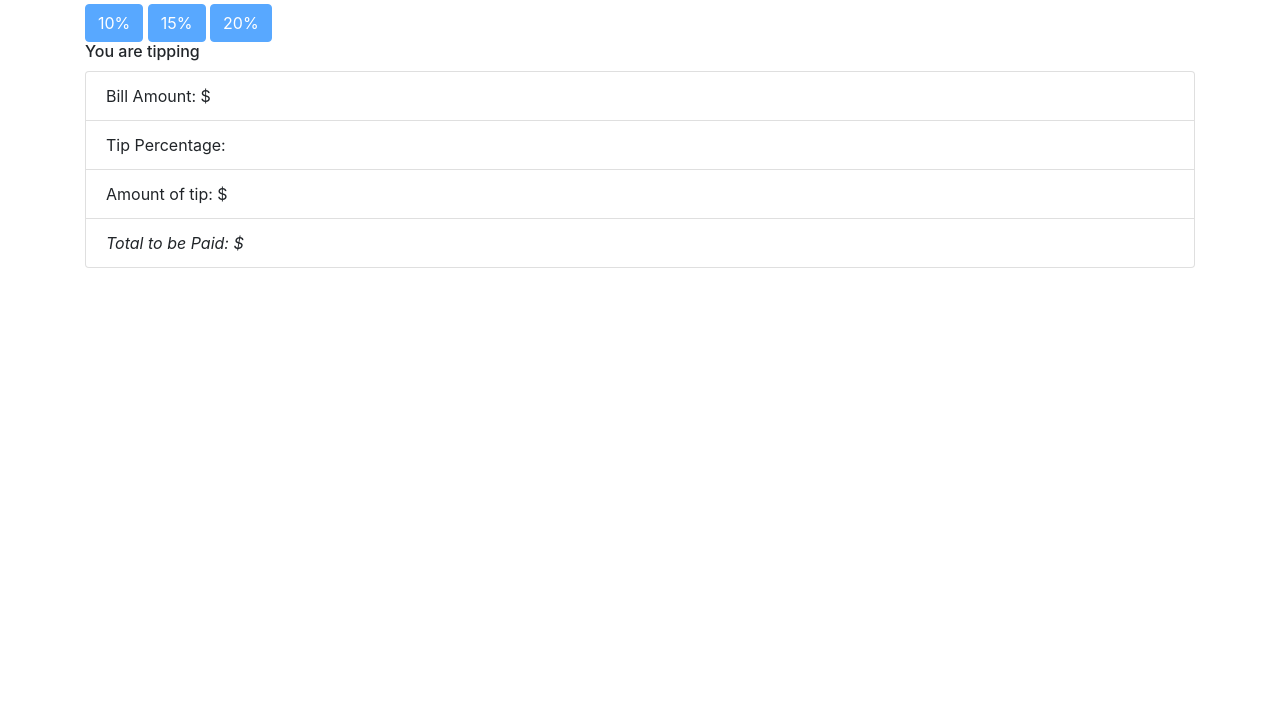
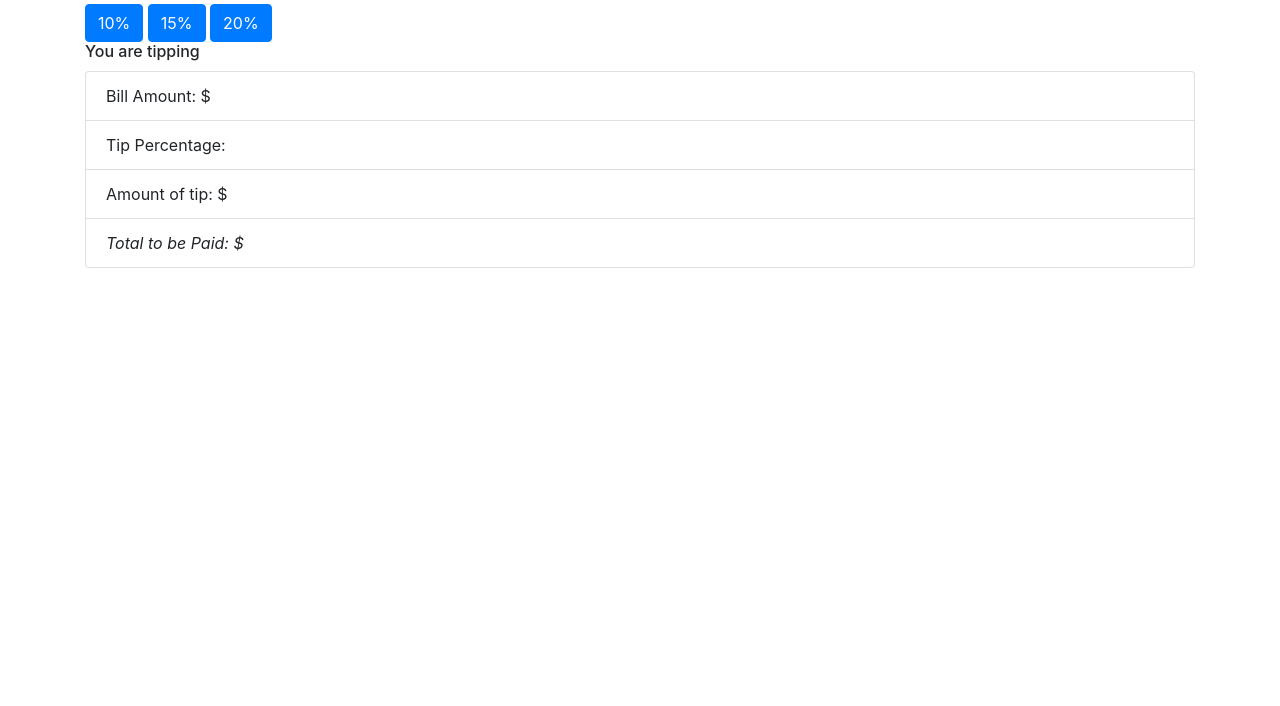
Before and after one commit to AJNiggemann/few100-lab-ajn, a website built with webpack: page src/index.html in a window 1280 px wide. Shown: the part 94-800 px from the top of the page. Built offline with nearby package versions, Linux system fonts and the light colour scheme.

Commit message:
Updates 3/12-915am MST

```diff
--- a/src/index.html
+++ b/src/index.html
@@ -37,12 +37,14 @@
                href="#"
                id="percent_10"
                type="button">10%</a>
-            <button class="btn btn-primary"
-                    id='percent_15'
-                    type="button">15%</button>
-            <button class="btn btn-primary"
-                    id='percent_20'
-                    type="button">20%</button>
+            <a class="btn btn-primary"
+               href="#"
+               id='percent_15'
+               type="button">15%</a>
+            <a class="btn btn-primary"
+               href="#"
+               id='percent_20'
+               type="button">20%</a>
             <!--Tip Buttons - END-->
             <!--Tipping Amount Text - START-->
             <div>
--- a/src/index.ts
+++ b/src/index.ts
@@ -1,7 +1,7 @@
 import './styles.css';
 
 const tipSelected = document.querySelectorAll('.btn');
-tipSelected.forEach(ts => ts.classList.add('disabled'));
+//tipSelected.forEach(ts => ts.classList.add('disabled'));
 const enteredBillAmount: HTMLInputElement = <HTMLInputElement>document.getElementById('bill_amount');
 let selectedTipAmt: number = 0;
 
@@ -13,15 +13,15 @@ function validateCost() {
     let formBorder: HTMLFormElement = document.querySelector('.sr-only');
     if (isNaN(billAmount)) {
         errorSection.innerHTML = 'Invalid, please re-enter the amount of the bill...';
-        formBorder.classList.add('needs-validation');
+        //formBorder.classList.add('needs-validation');
         enteredBillAmount.value = "";
         tipSelected.forEach(ts => ts.classList.add('disabled'));
         clearDisplay();
     } else if (billAmount <= 0) {
         errorSection.innerHTML = 'Bill needs to be more than zero, please re-enter...';
-        formBorder.classList.add('needs-validation');
+        //formBorder.classList.add('needs-validation');
+        enteredBillAmount.value = "";
         tipSelected.forEach(ts => ts.classList.add('disabled'));
-        enteredBillAmount.value = "";
         clearDisplay();
     } else if (billAmount > 0) {
         errorSection.innerHTML = "";
```
